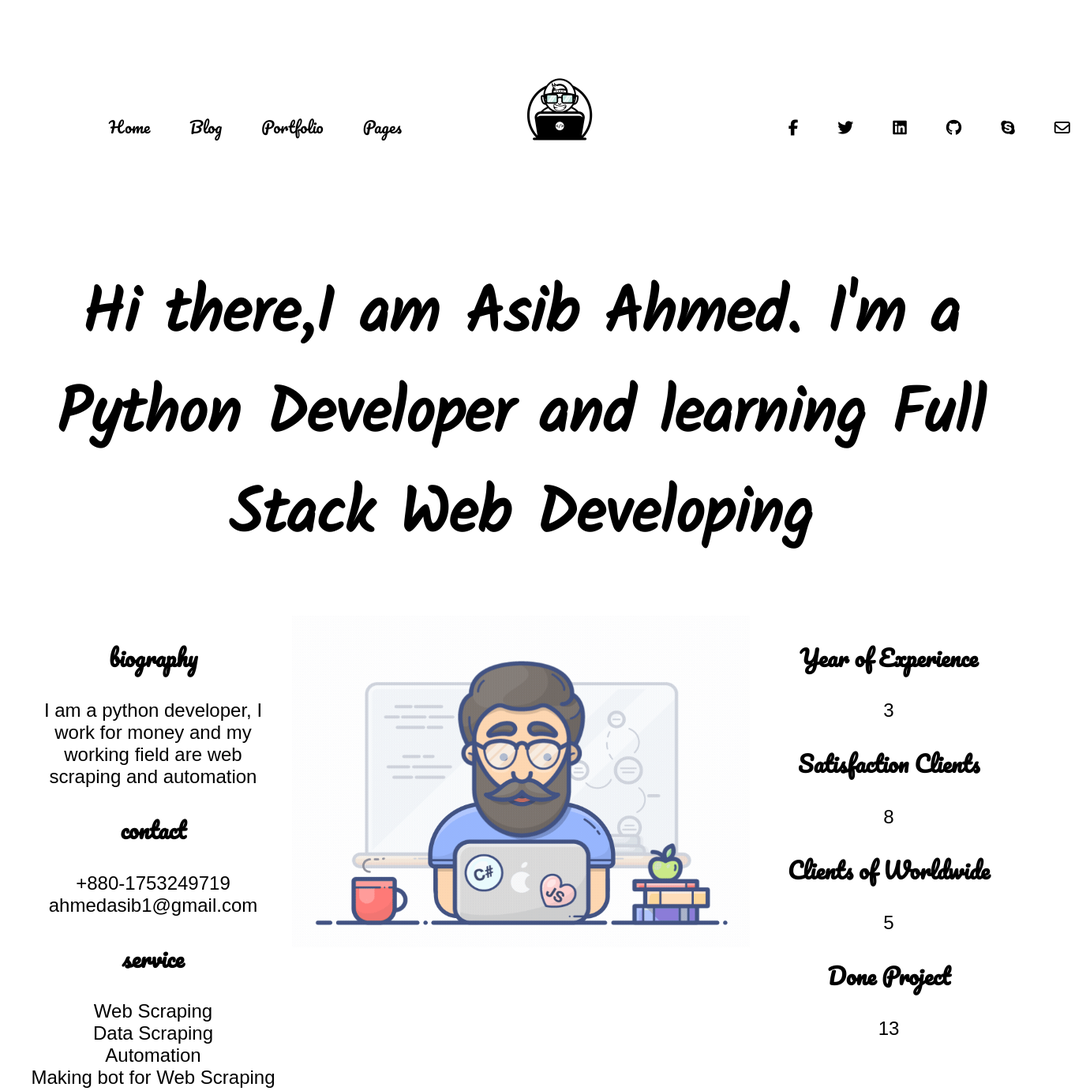
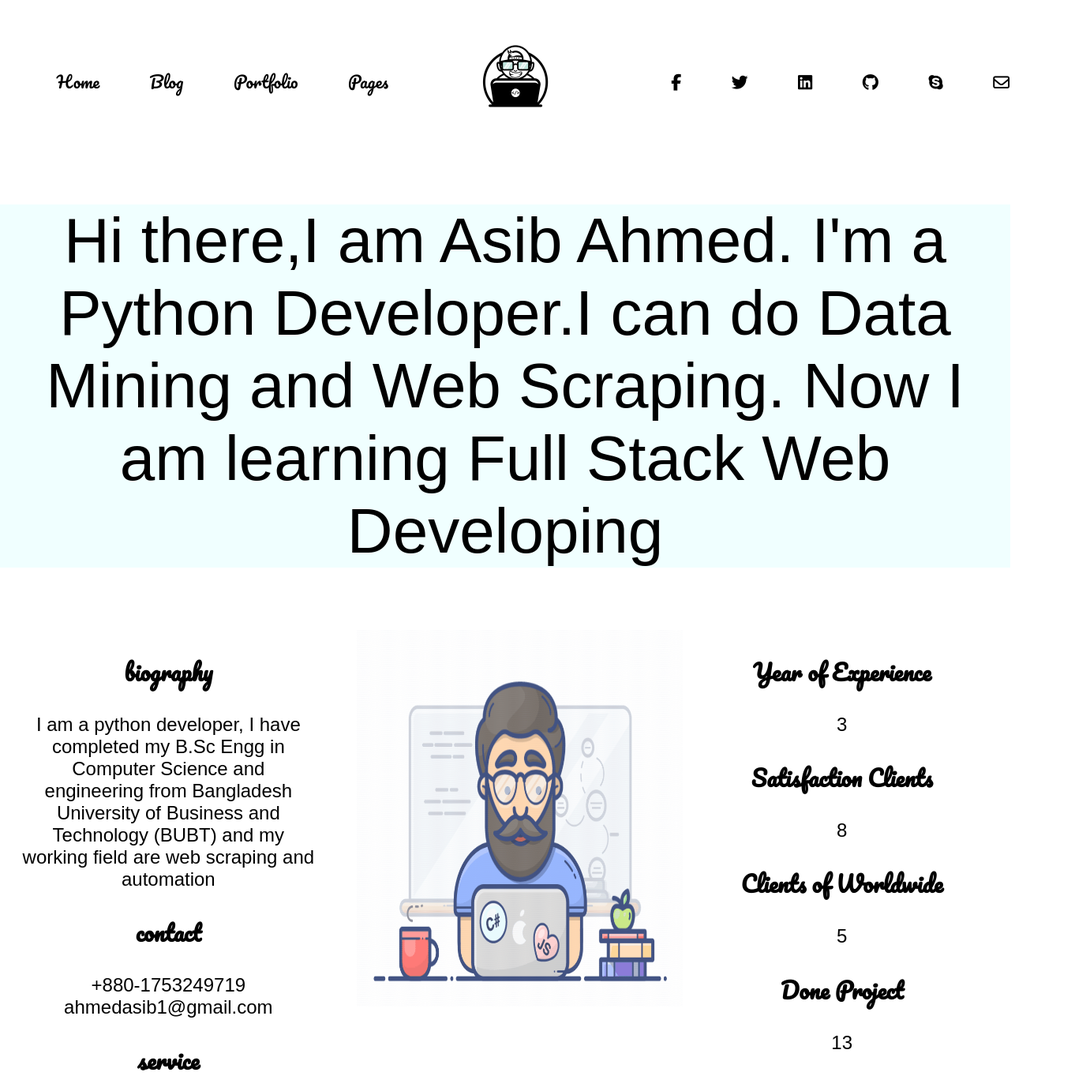
Before and after one commit to asib11/web_2023, a plain HTML site: page index.html in a window 1280 px wide. Shown: the top 1382 px of the page at 79% size, 1381 px wide, since content can reach past the window. Drawn offline with Linux system fonts and the light colour scheme.

Commit message:
responsive make

```diff
--- a/index.html
+++ b/index.html
@@ -57,12 +57,12 @@
     </header>
     <main>
 
-        <H1>Hi there,I am <span class="span-text">asib ahmed</span>. I'm a <span class="span-text">python developer</span> and learning <span class="span-text">full stack web developing</span></H1>
+        <H1>Hi there,I am <span class="span-text">asib ahmed</span>. I'm a <span class="span-text">python developer</span>.I can do Data Mining and Web Scraping. Now I am learning <span class="span-text">full stack web developing</span></H1>
 
         <section class="middle">
             <div  class="middle-div">
                 <h3>biography</h3>
-                <p>I am a python developer, I work for money and my working field are web scraping and automation</p>
+                <p>I am a python developer, I have completed my B.Sc Engg in Computer Science and engineering from Bangladesh University of Business and Technology (BUBT) and my working field are web scraping and automation</p>
                 <h3>contact</h3>
                 <p>
                     +880-1753249719 <br>
@@ -96,8 +96,16 @@
         </section>
         <hr>
 
-        <section>
+        <section >
             <h2>Skill</h2>
+            <div class="skill">
+                <div class="skill-icon"><i class="fa-brands fa-python fa-bounce"></i><h3>92%</h3><h3>Python</h3></div>
+                <div class="skill-icon"><i class="fa-brands fa-linux fa-bounce"></i><h3>50%</h3><h3>Linux</h3></div>
+                <div class="skill-icon"><i class="fa-brands fa-docker fa-bounce"></i><h3>65%</h3><h3>Docker</h3></div>
+                <div class="skill-icon"><i class="fa-brands fa-html5 fa-bounce"></i><h3>98%</h3><h3>HTML5/CSS</h3></div>
+                <div class="skill-icon"><i class="fa-brands fa-bootstrap fa-bounce"><h3>85%</h3></i><h3>Bootstrap</h3></div>
+                <div class="skill-icon"><i class="fa-brands fa-square-js fa-bounce"><h3>88%</h3></i><h3>JS</h3></div>
+            </div>
         </section>
 
     </main>
--- a/style.css
+++ b/style.css
@@ -1,10 +1,13 @@
 body{
-    margin-bottom: 30px solid;
+    margin-bottom: 10% solid;
     font-family: Arial, Helvetica, sans-serif;
+    margin: 0;
+
 }
 
 h1{
-    font-family: 'Kalam', cursive;
+    font-weight: 200;
+    background-color: azure;
 }
 #head {
     display: flex;
@@ -22,25 +25,23 @@ h1{
     margin: 0;
     padding-left: 0;
 }
-.dropdown li{
-
-}
 
 .header-nav{
 
     font-family: 'Pacifico', cursive;
-    font-size: 20px;
-    margin: 15px;
+    font-size: 130%;
+    /* margin: 1.5%; */
     width: 50%;
-    padding-top: 100px;
-    padding-left: 50px;
+    padding-top: 5%;
+    padding-right: 5%;
 
 }
 
 .header-nav li{
     list-style: none;
-    margin: 0 5px;
-    padding: 0 20px;
+    margin: 0 2%;
+    padding: 0 6%;
+
 }
 .header-nav li a{
     color: black;
@@ -55,8 +56,8 @@ h1{
 
 
 #header-im{
-    padding: 40px;
-    margin: 20px;
+    padding: 1% 1% 1% 2%;
+    margin: 1% 1% 1% 2%;
 
 }
 h3, h2{
@@ -70,7 +71,7 @@ main{
 
     font-size: 40px;
     text-align: center;
-    margin:20px;
+    margin:0;
     width: 100%;
 
 }
@@ -84,7 +85,7 @@ main span{
 }
 .middle-div{
     width: 50%;
-    margin: 10px;
+    margin: 2%;
 }
 
 footer{
@@ -97,14 +98,13 @@ footer{
 }
 
 .middle-div img{
-    width:580px;
-    height: 420px;
+    width:110%;
+    height: 65%;
 }
 
 .span-text:hover{
     background-color: black;
     color: white;
-    text-decoration: underline;
     padding: 0 1%;
 }
 
@@ -112,5 +112,25 @@ footer span{
     font-family: 'Pacifico', cursive;
     color: aqua;
 
+}
+
+.skill{
+    display: flex;
 
 }
+
+.skill-icon{
+    width: 50%;
+    font-size: 200%;
+    background-color: azure;
+    padding: 3% 0;
+}
+
+.skill-icon h3{
+    font-size: 20px;
+    font-family: Arial, Helvetica, sans-serif;
+    text-transform: uppercase;
+}
+.skill-icon:hover{
+    color: red;
+}
```
